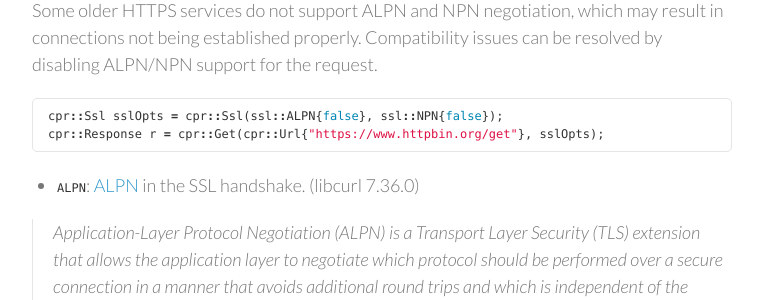
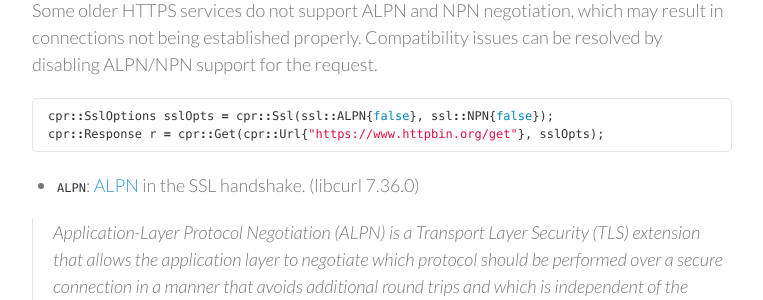
Before and after one commit to libcpr/cpr, a Jekyll site: the page built from advanced-usage.md, in a window 1280 px wide and 1400 px high, scrolled down 12002 px. Shown: the part 787-1087 px from the top of the window, without its empty margins (388-1151 px from the left). Built offline with Jekyll 4.4.1, drawn with Linux system fonts in a browser that asks for light colours; nearby versions of some CDN libraries; some of the changed text lies outside the part shown.

Commit message:
Fix Ssl options type from cpr::Ssl to cpr::SslOptions

````diff
--- a/advanced-usage.md
+++ b/advanced-usage.md
@@ -568,7 +568,7 @@ Starting with version 7.39, `libcurl` uses TLS v1.0 by default.
 If you have security and performance concerns, you can force a newer version of the protocol.
 
 ```c++
-cpr::Ssl sslOpts = cpr::Ssl(ssl:TLSv1_2{});
+cpr::SslOptions sslOpts = cpr::Ssl(ssl:TLSv1_2{});
 cpr::Response r = cpr::Get(cpr::Url{"https://www.httpbin.org/get"}, sslOpts);
 ```
 
@@ -592,7 +592,7 @@ Or a lower but insecure version of the protocol for compatibility reasons.
 Some older HTTPS services do not support ALPN and NPN negotiation, which may result in connections not being established properly. Compatibility issues can be resolved by disabling ALPN/NPN support for the request.
 
 ```c++
-cpr::Ssl sslOpts = cpr::Ssl(ssl::ALPN{false}, ssl::NPN{false});
+cpr::SslOptions sslOpts = cpr::Ssl(ssl::ALPN{false}, ssl::NPN{false});
 cpr::Response r = cpr::Get(cpr::Url{"https://www.httpbin.org/get"}, sslOpts);
 ```
 
@@ -621,7 +621,7 @@ Some HTTPS services require client certificates to be given at the time of conne
 You can specify filenames for client certificates and private keys using the `CertFile` and `KeyFile` options.
 
 ```c++
-cpr::Ssl sslOpts = cpr::Ssl(ssl::CertFile{"cert.pem"}, ssl::KeyFile{"key.pem"});
+cpr::SslOptions sslOpts = cpr::Ssl(ssl::CertFile{"cert.pem"}, ssl::KeyFile{"key.pem"});
 cpr::Response r = cpr::Get(cpr::Url{"https://www.httpbin.org/get"}, sslOpts);
 ```
 
````
